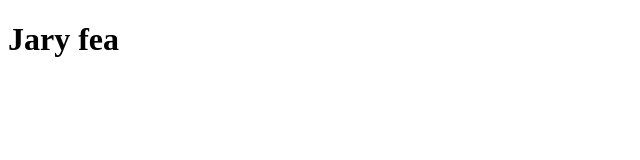
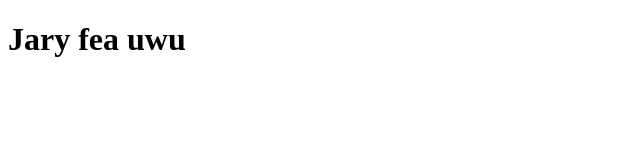
Before and after one commit to isatm/isatm.github.io, a plain HTML site: page index.html in a window 1280 px wide. Shown: the whole page, without its empty margins (0-640 px from the left). Drawn offline with Linux system fonts and the light colour scheme.

Commit message:
initial commid

```diff
--- a/index.html
+++ b/index.html
@@ -7,6 +7,6 @@
     <title>Document</title>
 </head>
 <body>
-    <h1>Jary fea</h1>
+    <h1>Jary fea uwu</h1>
 </body>
 </html>
```
